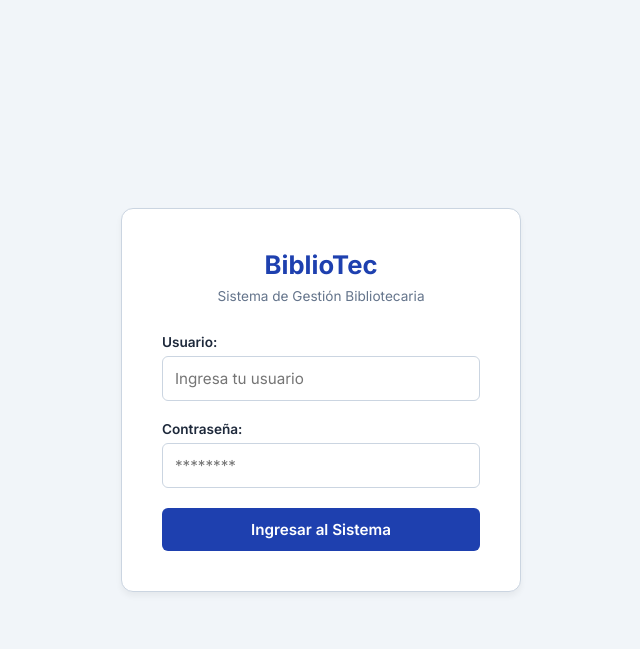
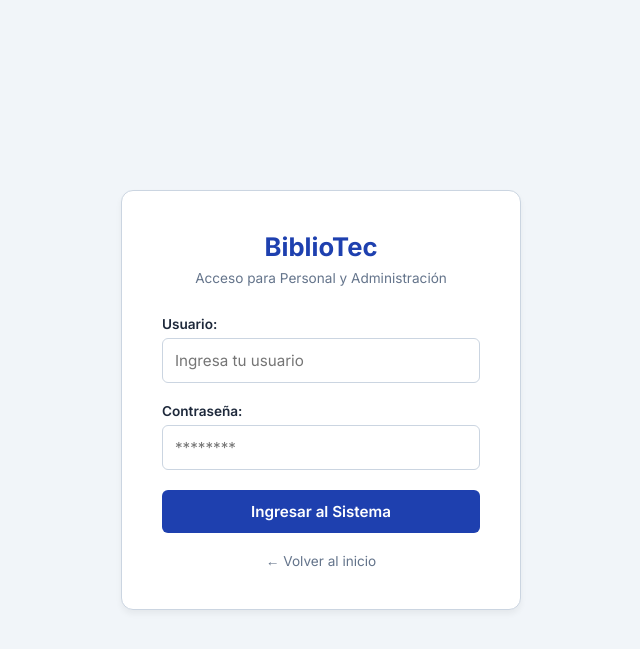
Before and after one commit to SopaDePixel-dev/Bibliotec, a PHP site: page /Login.php in a window 1280 px wide. Shown: the top 649 px of the page, without its empty margins (319-959 px from the left). Run offline with PHP 8.4, Linux system fonts and the light colour scheme.

Commit message:
Update login redirection to dashboard for admin access; enhance session handling and improve page titles and navigation links.

```diff
--- a/Login.php
+++ b/Login.php
@@ -19,7 +19,8 @@ if ($_SERVER['REQUEST_METHOD'] === 'POST') {
                 $_SESSION['nombre'] = $usuario['nombre'];
                 $_SESSION['rol'] = $usuario['rol'];
 
-                header("Location: index.php");
+                // Redirigir al dashboard administrativo correcto
+                header("Location: dashboard_admin.php");
                 exit;
             } else {
                 $error = "Usuario o contraseña incorrectos.";
@@ -38,7 +39,7 @@ if ($_SERVER['REQUEST_METHOD'] === 'POST') {
 <head>
     <meta charset="UTF-8">
     <meta name="viewport" content="width=device-width, initial-scale=1.0">
-    <title>BiblioTec - Iniciar Sesión</title>
+    <title>BiblioTec - Iniciar Sesión (Personal)</title>
     <link href="https://fonts.googleapis.com/css2?family=Inter:wght@300;400;500;600;700&display=swap" rel="stylesheet">
     <style>
         :root {
@@ -66,13 +67,16 @@ if ($_SERVER['REQUEST_METHOD'] === 'POST') {
         .btn:hover { background-color: var(--primary-dark); }
 
         .error-alert { padding: 12px; border-radius: 6px; margin-bottom: 20px; font-size: 0.85rem; background-color: #fee2e2; color: #991b1b; text-align: center; }
+
+        .back-link { display: block; text-align: center; margin-top: 20px; font-size: 0.85rem; color: var(--text-muted); text-decoration: none; }
+        .back-link:hover { color: var(--primary); }
     </style>
 </head>
 <body>
 
     <div class="login-card">
         <h2>BiblioTec</h2>
-        <p>Sistema de Gestión Bibliotecaria</p>
+        <p>Acceso para Personal y Administración</p>
 
         <?php if (!empty($error)): ?>
             <div class="error-alert"><?php echo htmlspecialchars($error); ?></div>
@@ -89,6 +93,8 @@ if ($_SERVER['REQUEST_METHOD'] === 'POST') {
             </div>
             <button type="submit" class="btn">Ingresar al Sistema</button>
         </form>
+
+        <a href="index.php" class="back-link">← Volver al inicio</a>
     </div>
 
 </body>
```
Also changed, not shown: dashboard_admin.php (+7 -5 lines).
